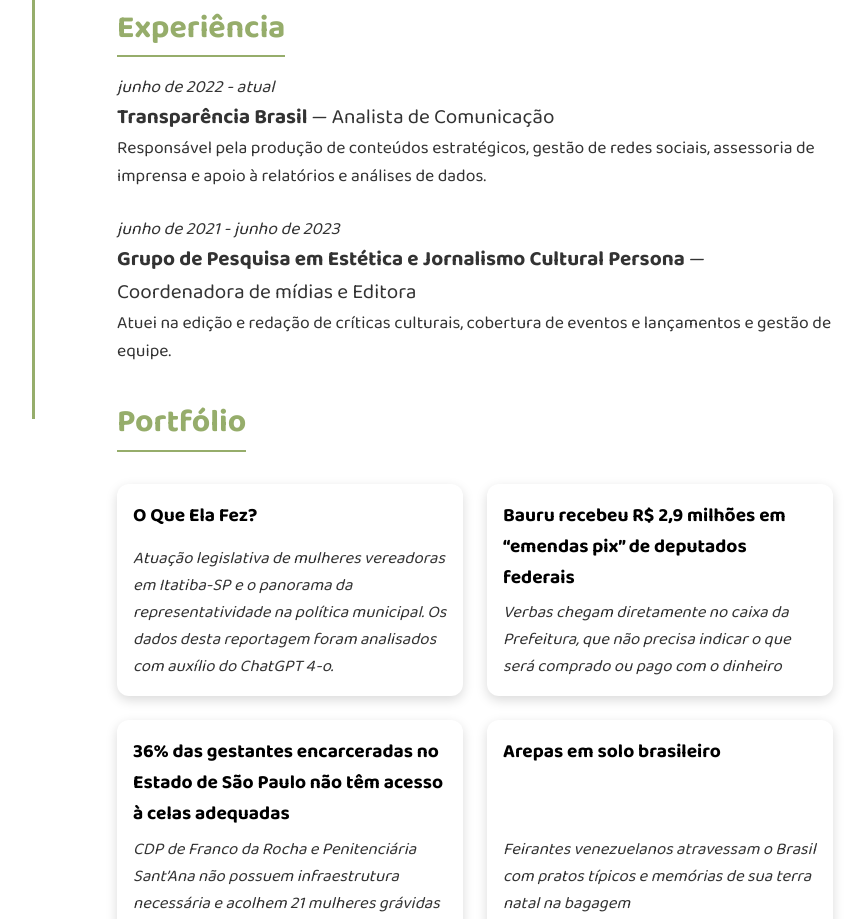
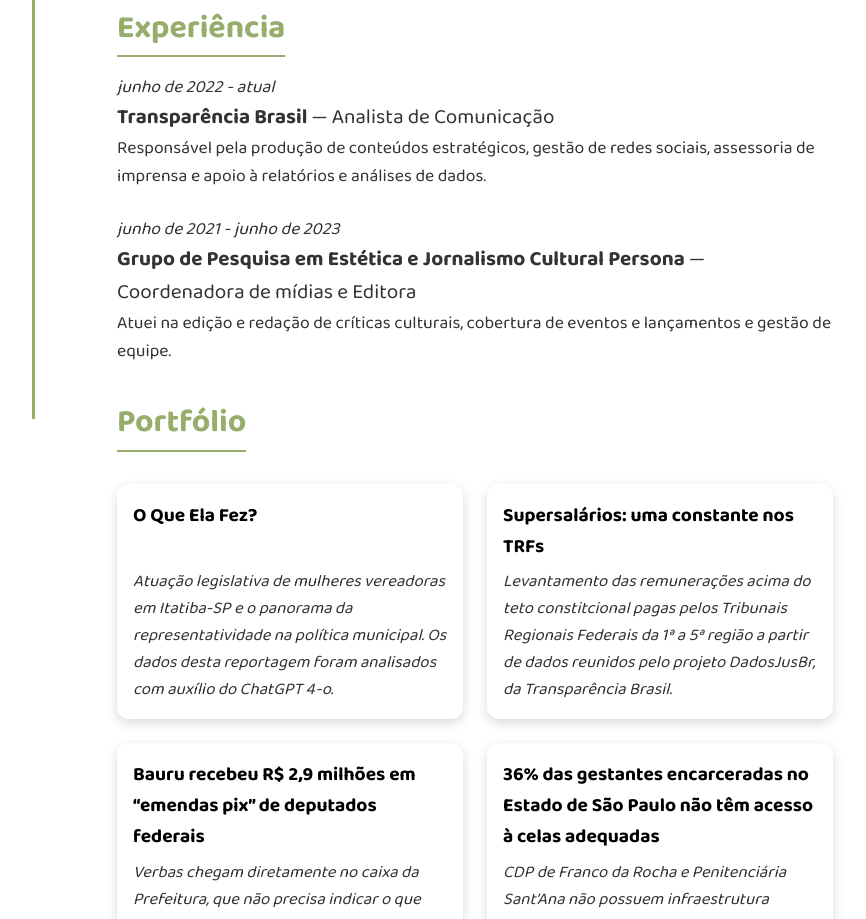
Before and after one commit to mendesns/portfolio-nathalia-mendes, a plain HTML site: page index.html in a window 1280 px wide. Shown: the part 381-1300 px from the top of the page, without its empty margins (315-1181 px from the left). Drawn offline with Linux system fonts and the light colour scheme.

Commit message:
Update index.html

```diff
--- a/index.html
+++ b/index.html
@@ -58,6 +58,11 @@
       <p class="metadata">Atuação legislativa de mulheres vereadoras em Itatiba-SP e o panorama da representatividade na política municipal. Os dados desta reportagem foram analisados com auxílio do ChatGPT 4-o.</p>
     </a>
 
+    <a href="https://www.transparencia.org.br/downloads/publicacoes/trfs_relatorio_set_2023.pdf" target="_blank" class="portfolio-block">
+      <h3>Supersalários: uma constante nos TRFs</h3>
+      <p class="metadata">Levantamento das remunerações acima do teto constitcional pagas pelos Tribunais Regionais Federais da 1ª a 5ª região a partir de dados reunidos pelo projeto DadosJusBr, da Transparência Brasil.</p>
+    </a>
+
     <a href="https://contextojornalismo.com/2023/07/05/bauru-recebeu-r-29-milhoes-em-emendas-pix-de-deputados-federais/" target="_blank" class="portfolio-block">
       <h3>Bauru recebeu R$ 2,9 milhões em “emendas pix” de deputados federais</h3>
       <p class="metadata">Verbas chegam diretamente no caixa da Prefeitura, que não precisa indicar o que será comprado ou pago com o dinheiro</p>
```
